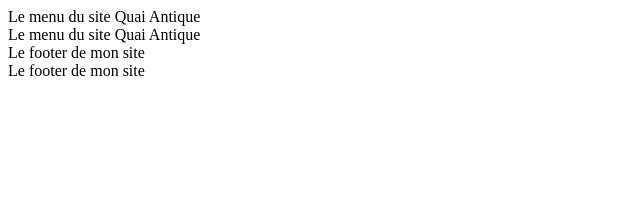
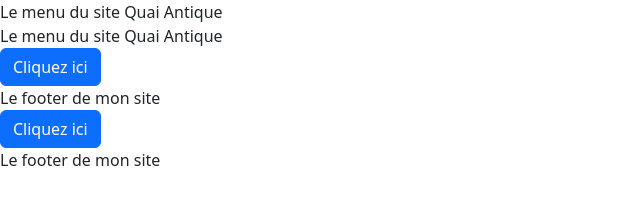
Before and after one commit to RICEYTE/quaiantique-front, a website with bundled scripts: page index.html in a window 1280 px wide. Shown: the whole page, without its empty margins (0-640 px from the left). Built offline with nearby package versions, Linux system fonts and the light colour scheme; files whose address does not match are found by name.

Commit message:
install boostrap

```diff
--- a/index.html
+++ b/index.html
@@ -4,6 +4,9 @@
 <head>
     <meta charset="UTF-8">
     <meta name="viewport" content="width=device-width, initial-scale=1.0">
+    <link rel="stylesheet" href="node_modules/bootstrap/dist/css/bootstrap.min.css">
+    <link rel="stylesheet" href="node_modules/bootstrap-icons/font/bootstrap-icons.css">
+
     <title>Document</title>
 </head>
 
@@ -13,10 +16,19 @@
 
     <main id="main-page">
 
+
     </main>
+
+
+    <button class="btn btn-primary">Cliquez ici</button>
+
     <footer>Le footer de mon site</footer>
 
+
+
     <script type="module" src="Router/router.js"></script>
+    <script src="node_modules/bootstrap/dist/js/bootstrap.bundle.min.js"></script>
+
 </body>
 
 </html>
```
Also changed, not shown: package.json (added, +15 -0 lines), 2 other files.
